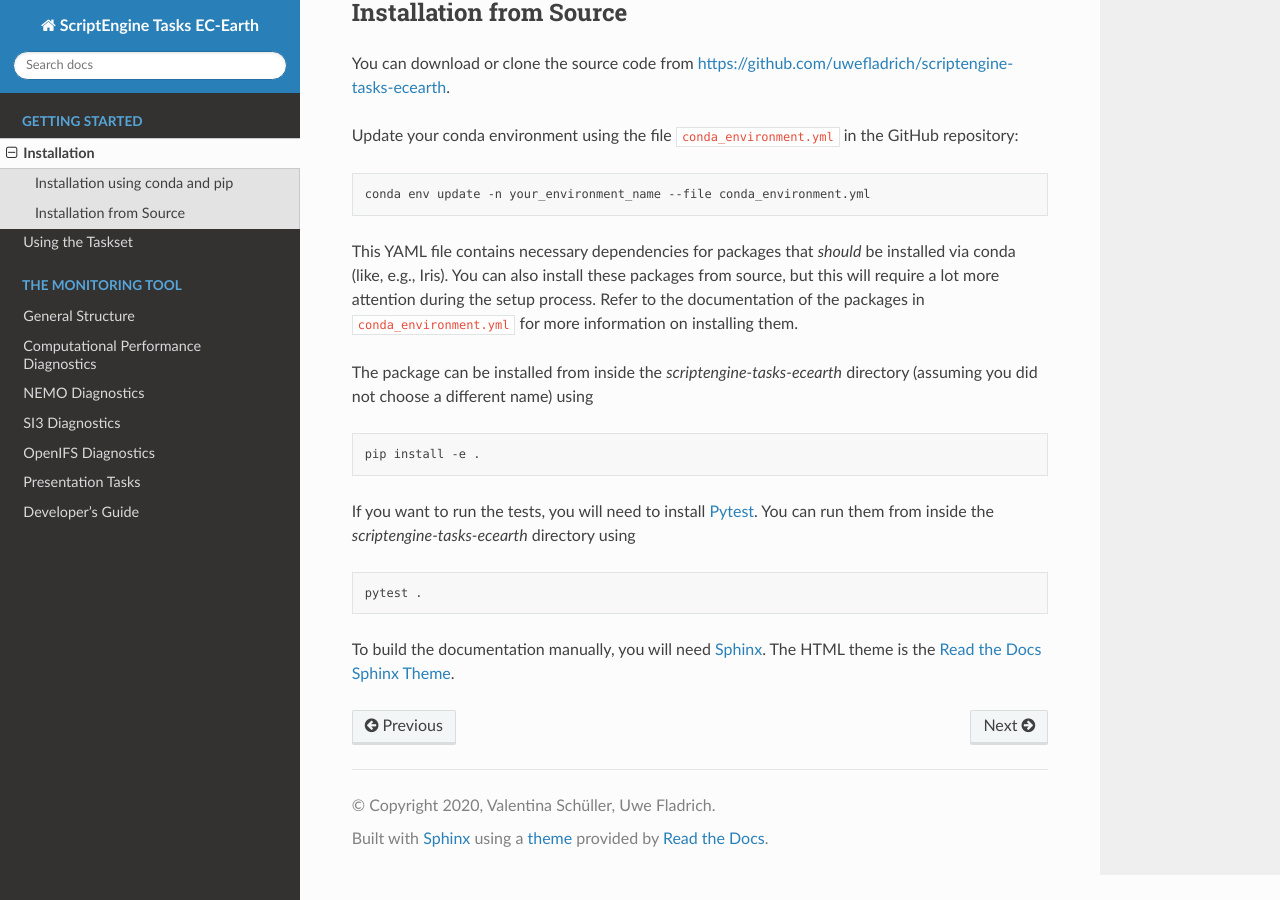
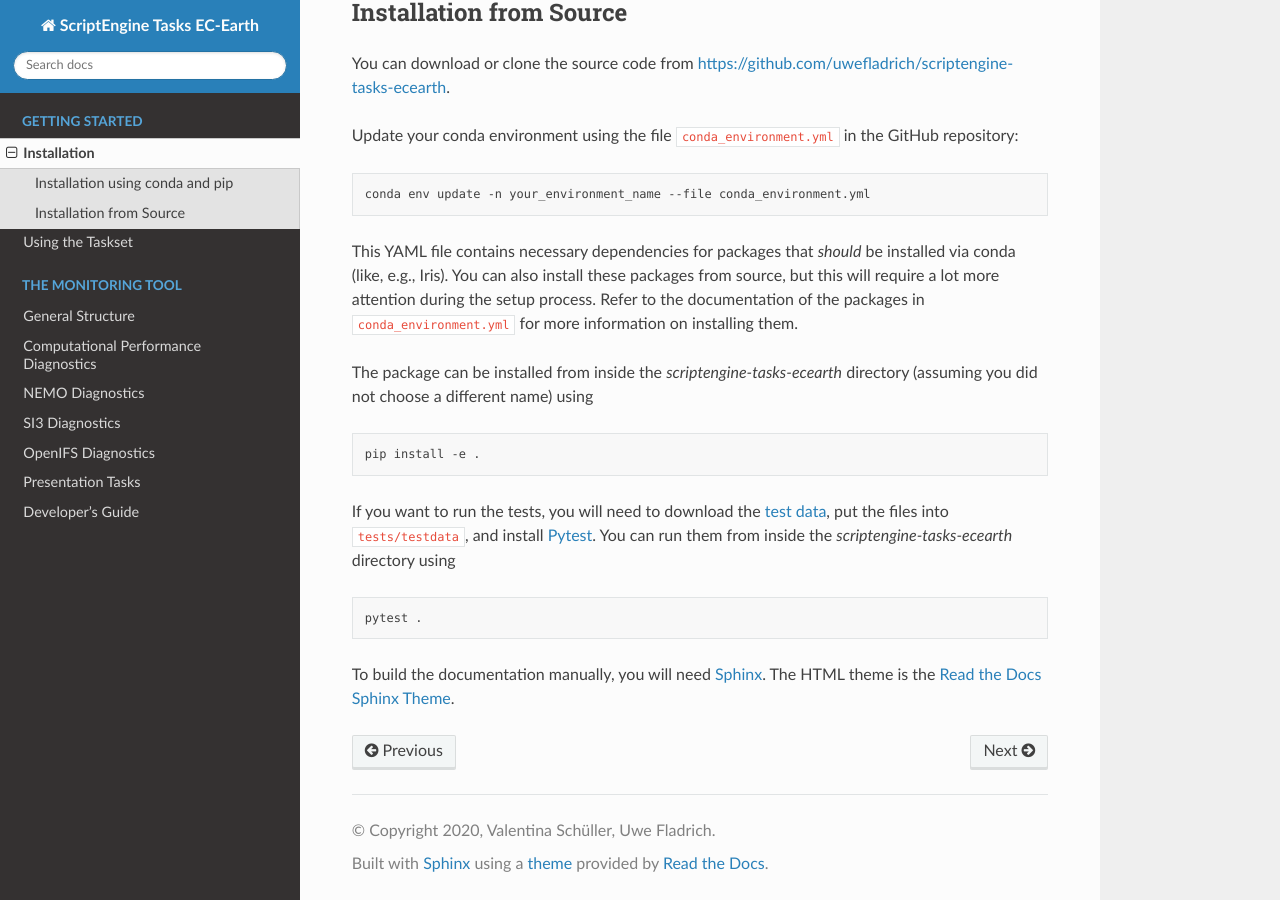
Before and after one commit to uwefladrich/scriptengine-tasks-ecearth, a Sphinx documentation site: the page built from docs/sphinx/source/getting-started/installation.rst, in a window 1280 px wide and 900 px high, scrolled down 1161 px. Built offline with Sphinx 7.4.7 and the Read the Docs theme 2.0.0, drawn with Linux system fonts in a browser that asks for light colours.

Commit message:
Add instructions on getting test data

```diff
--- a/docs/sphinx/source/getting-started/installation.rst
+++ b/docs/sphinx/source/getting-started/installation.rst
@@ -67,7 +67,8 @@ The package can be installed from inside the *scriptengine-tasks-ecearth* direct
 
     pip install -e .
 
-If you want to run the tests, you will need to install Pytest_.
+If you want to run the tests, you will need to download the `test data`_, put the files into ``tests/testdata``,
+and install Pytest_.
 You can run them from inside the *scriptengine-tasks-ecearth* directory using
 
 ::
@@ -78,7 +79,7 @@ To build the documentation manually, you will need Sphinx_.
 The HTML theme is the `Read the Docs Sphinx Theme`_.
 
 .. _instructions: https://docs.conda.io/projects/conda/en/latest/user-guide/install/
-.. _on GitHub: https://github.com/uwefladrich/scriptengine
+.. _test data: https://github.com/valentinaschueller/ece-4-monitoring-test-data
 .. _Pytest: https://docs.pytest.org/en/latest
 .. _Sphinx: https://www.sphinx-doc.org/
 .. _Read the Docs Sphinx Theme:  https://sphinx-rtd-theme.readthedocs.io/en/stable/index.html
```
